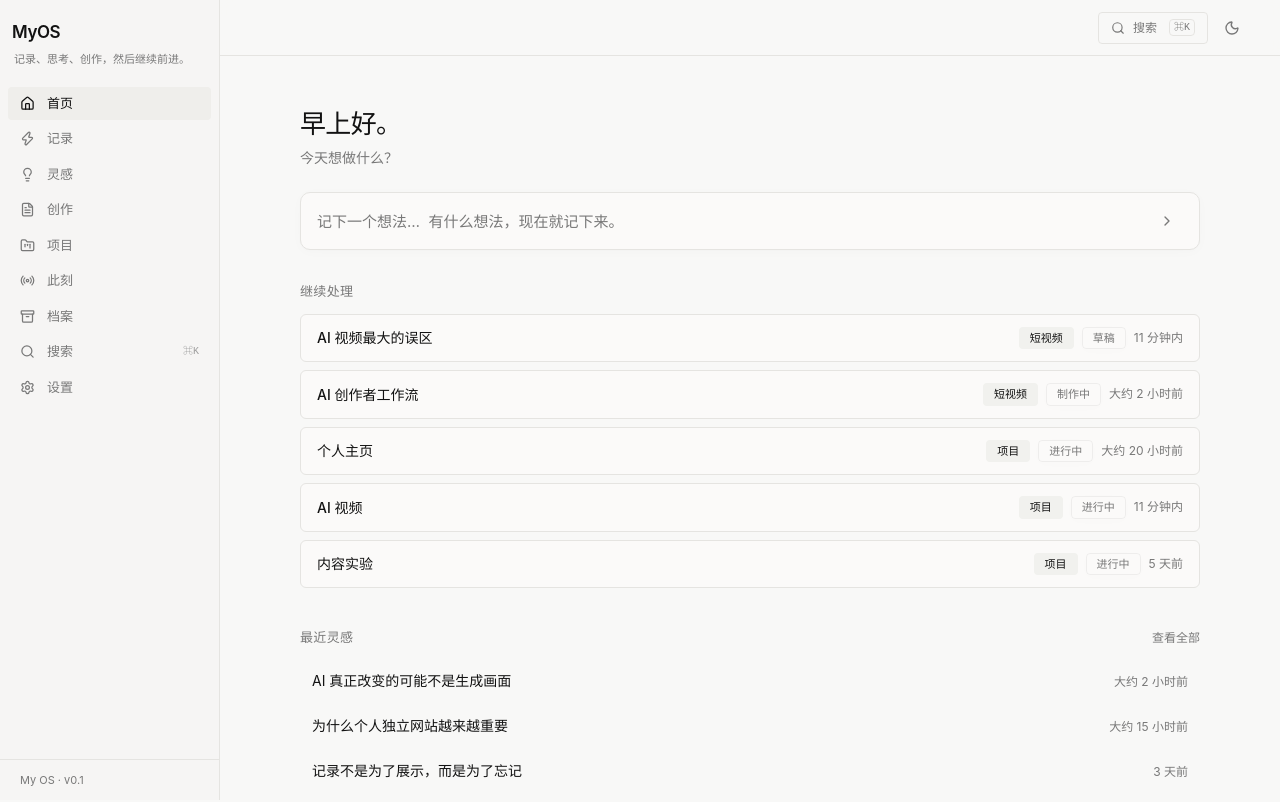
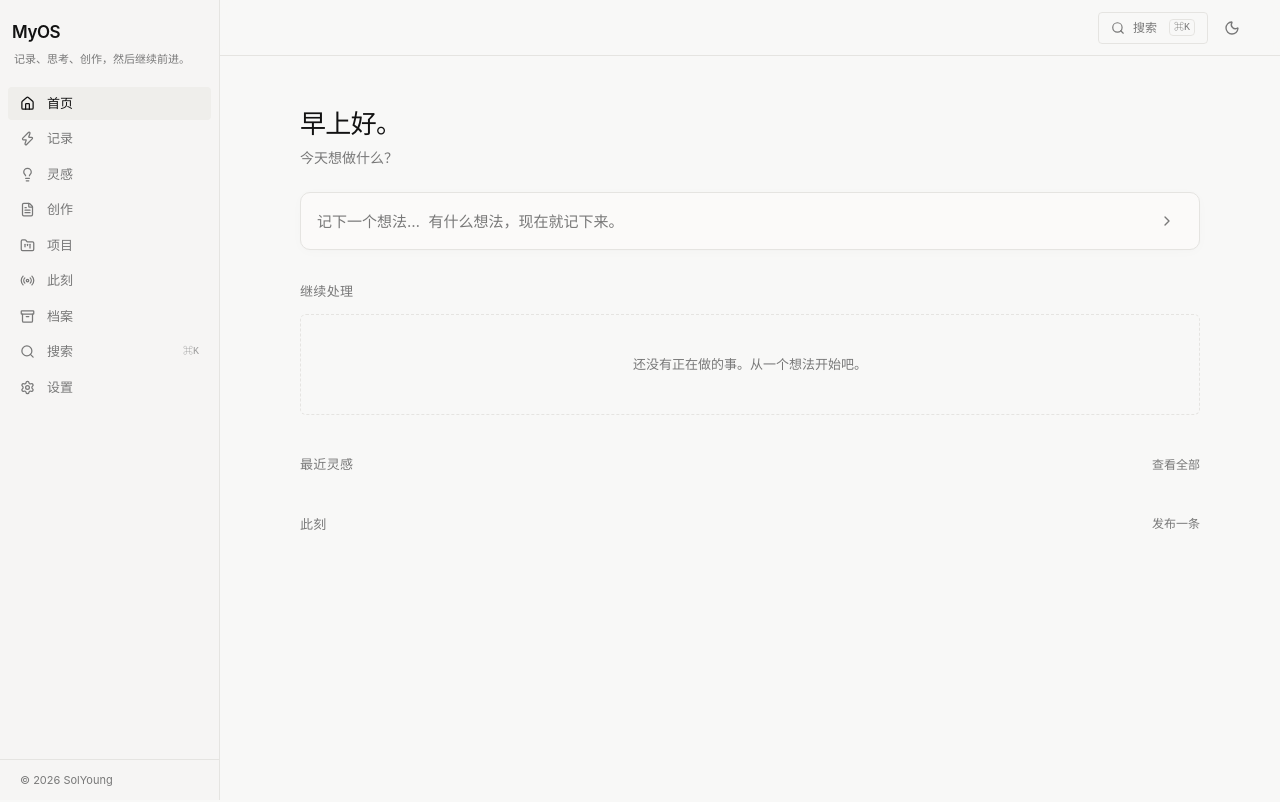
Before and after one commit to SolYoung-Ai/OS, a React (Vite) app: page / in a window 1280 px wide. Shown: the top 802 px of the page. Built offline with nearby package versions, Linux system fonts and the light colour scheme.

Commit message:
feat: 清空初始数据为空白状态，版权改回 SolYoung

```diff
--- a/src/components/Layout.tsx
+++ b/src/components/Layout.tsx
@@ -69,7 +69,7 @@ export const Layout = () => {
         {renderBrand()}
         {renderDesktopNav()}
         <div className="border-t border-border p-2 text-[11px] text-muted-foreground">
-          <p className="px-3 py-1">My OS · v0.1</p>
+          <p className="px-3 py-1">© 2026 SolYoung</p>
         </div>
       </aside>
 
--- a/src/data/mock.ts
+++ b/src/data/mock.ts
@@ -10,13 +10,6 @@ import type {
   ProjectStatus,
   ArchiveKind,
 } from './types';
-
-function daysAgo(n: number, h = 0, m = 0): string {
-  const d = new Date();
-  d.setDate(d.getDate() - n);
-  d.setHours(h, m, 0, 0);
-  return d.toISOString();
-}
 
 export const CONTENT_TYPE_LABEL: Record<ContentType, string> = {
   shortvideo: '短视频',
@@ -69,6 +62,7 @@ export const IDEA_TYPE_LABEL: Record<IdeaType, string> = {
   observation: '观察',
 };
 
+// 干净初始状态：所有业务数据为空，用户拿到手自己新建
 export const MOCK_DB: IDB = {
   onboarded: true,
   userSettings: { name: '' },
@@ -91,231 +85,10 @@ export const MOCK_DB: IDB = {
     { task: 'imagePrompt', providerId: 'doubao', model: 'doubao-pro-32k' },
   ],
 
-  nowEntries: [
-    { id: 'now-1', text: '整理了一下这个工作台的结构。', createdAt: daysAgo(0, 16, 24), updatedAt: daysAgo(0, 16, 24), publishedAt: daysAgo(0, 16, 24) },
-    { id: 'now-2', text: '开始研究 AI 辅助创作。', createdAt: daysAgo(1, 14, 12), updatedAt: daysAgo(1, 14, 12), publishedAt: daysAgo(1, 14, 12) },
-    { id: 'now-3', text: '重新设计了个人主页。', createdAt: daysAgo(3, 11, 5), updatedAt: daysAgo(3, 11, 5), publishedAt: daysAgo(3, 11, 5) },
-    { id: 'now-4', text: '开始搭建内容创作流程。', createdAt: daysAgo(12, 20, 40), updatedAt: daysAgo(12, 20, 40), publishedAt: daysAgo(12, 20, 40) },
-    { id: 'now-5', text: '跑通了第一条内容。', createdAt: daysAgo(20, 9, 30), updatedAt: daysAgo(20, 9, 30), publishedAt: daysAgo(20, 9, 30) },
-  ],
-
-  ideas: [
-    {
-      id: 'idea-1',
-      title: 'AI 真正改变的可能不是生成画面',
-      originalThought:
-        '最近发现 AI 做视频的人很多，但大部分人只是把 AI 当成生成图片的工具，我觉得真正值得讲的是它改变了整个创作流程。',
-      type: 'idea',
-      topic: 'AI / 创作者',
-      potential: 'high',
-      status: 'developing',
-      suggestedAngles: [
-        '01 AI 视频最大的认知误区',
-        '02 AI 改变的不是画面，而是创作全流程',
-        '03 为什么 AI 时代更需要创作者思维',
-      ],
-      candidateTitles: ['AI 视频最大的误区', 'AI 改变的不是画面'],
-      relatedIdeaIds: ['idea-2'],
-      tags: ['AI', '视频'],
-      createdAt: daysAgo(0, 9, 12),
-      updatedAt: daysAgo(0, 10, 2),
-    },
-    {
-      id: 'idea-2',
-      title: '为什么个人独立网站越来越重要',
-      originalThought:
-        '在算法平台之外，一个完全属于自己的地方越来越稀缺。个人网站不是为了流量，是为了拥有。',
-      type: 'observation',
-      topic: 'Website / Personal',
-      potential: 'medium',
-      status: 'ready',
-      suggestedAngles: ['个人网站是数字不动产', '在平台之外留一块自留地'],
-      candidateTitles: ['个人网站的价值'],
-      relatedIdeaIds: [],
-      tags: ['网站', '独立'],
-      createdAt: daysAgo(1, 20, 15),
-      updatedAt: daysAgo(1, 20, 15),
-    },
-    {
-      id: 'idea-3',
-      title: '记录不是为了展示，而是为了忘记',
-      originalThought:
-        '把想法记下来，脑子才能腾出来想下一件事。记录的意义是释放，不是留存。',
-      type: 'note',
-      topic: 'Personal / System',
-      potential: 'low',
-      status: 'inbox',
-      suggestedAngles: [],
-      candidateTitles: [],
-      relatedIdeaIds: [],
-      tags: ['思考'],
-      createdAt: daysAgo(3, 8, 40),
-      updatedAt: daysAgo(3, 8, 40),
-    },
-    {
-      id: 'idea-4',
-      title: '内容创作怎么讲才不空洞',
-      originalThought:
-        '很多内容流于表面，真正打动人的是把一个具体的东西讲成一个故事。溯源、细节、人物。',
-      type: 'idea',
-      topic: 'Content / Storytelling',
-      potential: 'high',
-      status: 'ready',
-      suggestedAngles: ['把产品讲成故事', '细节比观点更打动人'],
-      candidateTitles: ['具体的力量'],
-      relatedIdeaIds: [],
-      tags: ['内容', '故事'],
-      createdAt: daysAgo(5, 13, 20),
-      updatedAt: daysAgo(4, 9, 0),
-    },
-    {
-      id: 'idea-5',
-      title: '创作者真正需要学习的是什么',
-      originalThought:
-        '工具会过时，但判断力、审美、讲故事的能力不会。AI 时代最该学的不是新工具，是创作底层。',
-      type: 'idea',
-      topic: 'AI / 创作者',
-      potential: 'medium',
-      status: 'developing',
-      suggestedAngles: ['学工具还是学创作'],
-      candidateTitles: [],
-      relatedIdeaIds: ['idea-1'],
-      tags: ['AI', '创作'],
-      createdAt: daysAgo(6, 17, 5),
-      updatedAt: daysAgo(6, 17, 5),
-    },
-  ],
-
-  contents: [
-    {
-      id: 'content-1',
-      title: 'AI 视频最大的误区',
-      type: 'shortvideo',
-      status: 'draft',
-      hook: '所有人都以为 AI 在生成画面，其实它在重写创作流程。',
-      mainPoint: '把 AI 当生成工具是误区，当流程伙伴才是未来。',
-      conclusion: '下一步：真正理解创作者在 AI 时代的位置。',
-      sourceIdeaId: 'idea-1',
-      projectId: 'project-2',
-      tags: ['AI', '视频'],
-      createdAt: daysAgo(0, 11, 30),
-      updatedAt: daysAgo(0, 11, 30),
-      versions: [{ n: 1, at: daysAgo(0, 11, 30), body: '初稿' }],
-    },
-    {
-      id: 'content-2',
-      title: '个人网站为什么值得做',
-      type: 'article',
-      status: 'outline',
-      hook: '',
-      mainPoint: '独立网站是长期资产。',
-      conclusion: '',
-      sourceIdeaId: 'idea-2',
-      projectId: 'project-1',
-      tags: ['网站'],
-      createdAt: daysAgo(1, 15, 10),
-      updatedAt: daysAgo(1, 15, 10),
-      versions: [{ n: 1, at: daysAgo(1, 15, 10), body: '大纲' }],
-    },
-    {
-      id: 'content-3',
-      title: 'AI 创作者工作流',
-      type: 'shortvideo',
-      status: 'production',
-      hook: '',
-      mainPoint: '从灵感走到成片的一整套流程。',
-      conclusion: '',
-      projectId: 'project-2',
-      tags: ['AI', '工作流'],
-      createdAt: daysAgo(2, 10, 0),
-      updatedAt: daysAgo(0, 9, 45),
-      versions: [{ n: 1, at: daysAgo(2, 10, 0), body: '脚本' }],
-    },
-    {
-      id: 'content-4',
-      title: '想创作高质量内容，先抓创意核心',
-      type: 'shortvideo',
-      status: 'published',
-      hook: '创意是一切的起点。',
-      mainPoint: '先有观点，再有形式。',
-      conclusion: '内容完成的标志：观点被讲清楚了。',
-      tags: ['创作'],
-      createdAt: daysAgo(20, 14, 0),
-      updatedAt: daysAgo(18, 11, 20),
-      versions: [
-        { n: 2, at: daysAgo(19, 16, 0), body: '成片' },
-        { n: 1, at: daysAgo(20, 14, 0), body: '初稿' },
-      ],
-    },
-  ],
-
-  projects: [
-    {
-      id: 'project-1',
-      name: '个人主页',
-      status: 'active',
-      goal: '建立一个长期属于自己的个人网站。',
-      taskIds: ['task-1', 'task-2', 'task-3', 'task-4', 'task-5'],
-      ideaIds: ['idea-2'],
-      contentIds: ['content-2'],
-      notes: ['首页想做得极简，留白多一点。'],
-      createdAt: daysAgo(30, 10, 0),
-      updatedAt: daysAgo(1, 15, 10),
-    },
-    {
-      id: 'project-2',
-      name: 'AI 视频',
-      status: 'active',
-      goal: '把 AI 改变创作流程这条主线做深。',
-      taskIds: ['task-6', 'task-7'],
-      ideaIds: ['idea-1', 'idea-5'],
-      contentIds: ['content-1', 'content-3'],
-      notes: [],
-      createdAt: daysAgo(18, 9, 0),
-      updatedAt: daysAgo(0, 11, 30),
-    },
-    {
-      id: 'project-3',
-      name: '内容实验',
-      status: 'active',
-      goal: '测试不同内容形式和表达方式。',
-      taskIds: ['task-8'],
-      ideaIds: [],
-      contentIds: [],
-      notes: ['第一批测试内容已经跑通。'],
-      createdAt: daysAgo(25, 8, 0),
-      updatedAt: daysAgo(5, 16, 40),
-    },
-    {
-      id: 'project-4',
-      name: '写作练习',
-      status: 'paused',
-      goal: '每周写一篇，保持手感。',
-      taskIds: [],
-      ideaIds: [],
-      contentIds: [],
-      notes: ['先暂停，精力在视频上。'],
-      createdAt: daysAgo(60, 15, 0),
-      updatedAt: daysAgo(9, 14, 20),
-    },
-  ],
-
-  tasks: [
-    { id: 'task-1', title: '首页', done: true, projectId: 'project-1', createdAt: daysAgo(30, 10, 0), updatedAt: daysAgo(20, 10, 0) },
-    { id: 'task-2', title: '关于页', done: true, projectId: 'project-1', createdAt: daysAgo(30, 10, 0), updatedAt: daysAgo(18, 10, 0) },
-    { id: 'task-3', title: '此刻板块', done: true, projectId: 'project-1', createdAt: daysAgo(30, 10, 0), updatedAt: daysAgo(15, 10, 0) },
-    { id: 'task-4', title: '档案页', done: false, projectId: 'project-1', createdAt: daysAgo(30, 10, 0), updatedAt: daysAgo(30, 10, 0) },
-    { id: 'task-5', title: '移动端适配', done: false, projectId: 'project-1', createdAt: daysAgo(30, 10, 0), updatedAt: daysAgo(30, 10, 0) },
-    { id: 'task-6', title: '测试模型', done: false, projectId: 'project-2', createdAt: daysAgo(18, 9, 0), updatedAt: daysAgo(18, 9, 0) },
-    { id: 'task-7', title: '拍摄视频', done: false, projectId: 'project-2', createdAt: daysAgo(18, 9, 0), updatedAt: daysAgo(18, 9, 0) },
-    { id: 'task-8', title: '记录反馈', done: false, projectId: 'project-3', createdAt: daysAgo(25, 8, 0), updatedAt: daysAgo(25, 8, 0) },
-  ],
-
-  archiveEntries: [
-    { id: 'arc-1', kind: 'milestone', title: '开始设计自己的个人创作系统', occurredOn: daysAgo(0, 0, 0).slice(0, 10), createdAt: daysAgo(0, 0, 0), updatedAt: daysAgo(0, 0, 0) },
-    { id: 'arc-2', kind: 'project', title: 'AI 视频', subtitle: '开始研究 AI 视频生成。', occurredOn: daysAgo(1, 0, 0).slice(0, 10), createdAt: daysAgo(1, 0, 0), updatedAt: daysAgo(1, 0, 0) },
-    { id: 'arc-3', kind: 'project', title: '个人主页', subtitle: '重新设计。', occurredOn: daysAgo(3, 0, 0).slice(0, 10), createdAt: daysAgo(3, 0, 0), updatedAt: daysAgo(3, 0, 0) },
-    { id: 'arc-4', kind: 'project', title: '内容创作', subtitle: '开始搭建内容系统。', occurredOn: daysAgo(12, 0, 0).slice(0, 10), createdAt: daysAgo(12, 0, 0), updatedAt: daysAgo(12, 0, 0) },
-    { id: 'arc-5', kind: 'milestone', title: '第一条内容', subtitle: '跑通。', occurredOn: daysAgo(20, 0, 0).slice(0, 10), createdAt: daysAgo(20, 0, 0), updatedAt: daysAgo(20, 0, 0) },
-  ],
+  nowEntries: [],
+  ideas: [],
+  contents: [],
+  projects: [],
+  tasks: [],
+  archiveEntries: [],
 };
```
